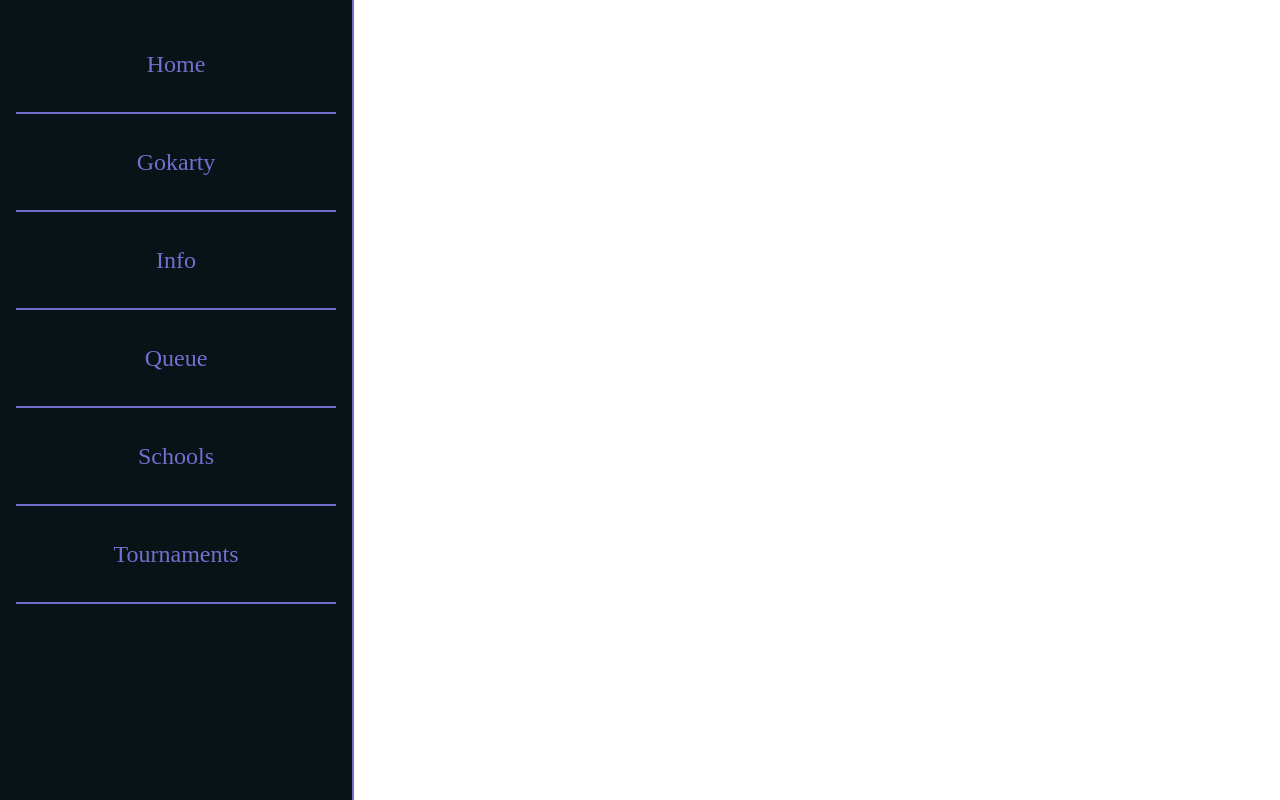
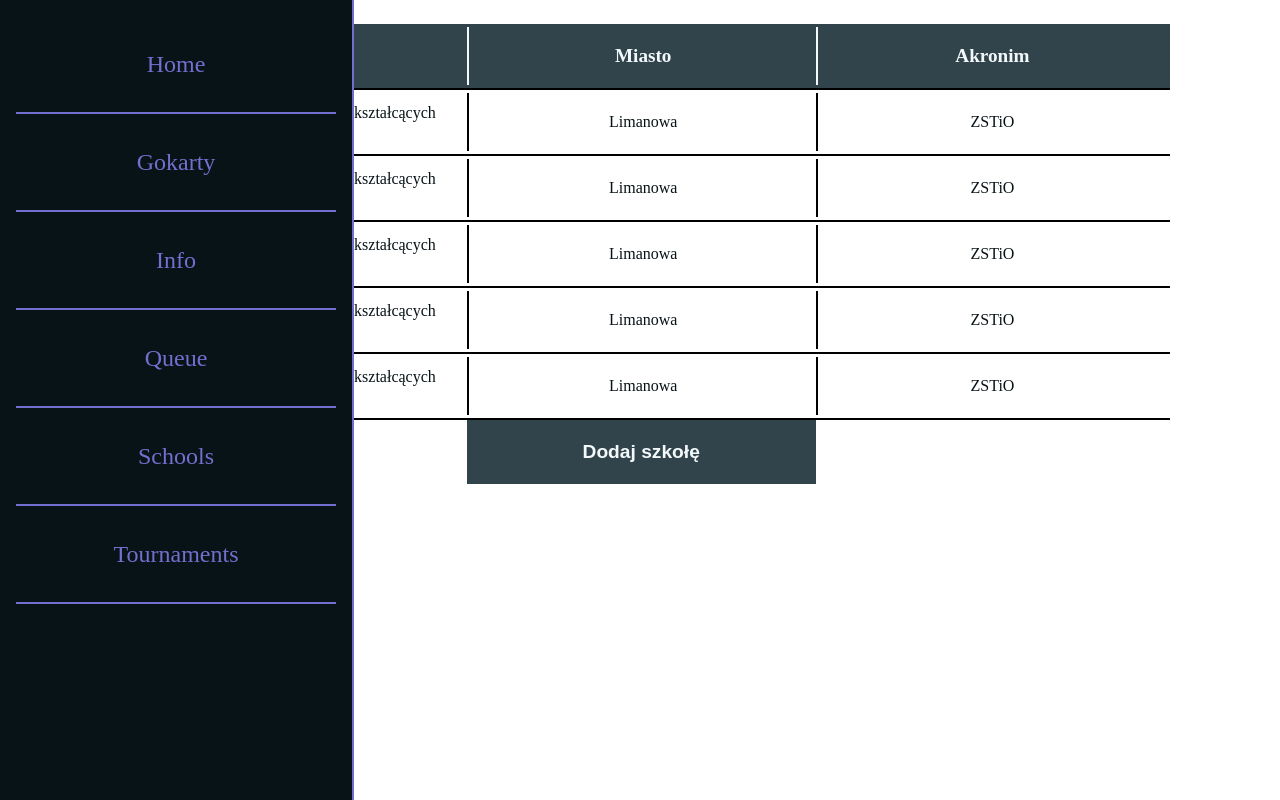
Before and after one commit to KacperekjhPrime/RacistMaster9000, a SvelteKit app: page /Dashboard/Schools in a window 1280 px wide. Built offline with nearby package versions, Linux system fonts and the light colour scheme.

Commit message:
Addedd simpliest and ugliest schools display - no logic

```diff
--- /dev/null
+++ b/src/lib/components/tables/SchoolsTable.svelte
@@ -0,0 +1,79 @@
+<script lang="ts">
+  import type { School } from "$lib/ts/models/models";
+
+  let { schools }: { schools: Array<School> } = $props();
+</script>
+
+<div class="table">
+  <div class="row">
+    <div class="cell">Nazwa szkoły</div>
+    <div class="cell">Miasto</div>
+    <div class="cell">Akronim</div>
+  </div>
+  {#each schools as school}
+    <div class="row">
+      <span class="cell">{school.name}</span>
+      <span class="cell">{school.city}</span>
+      <span class="cell">{school.acronym}</span>
+    </div>
+  {/each}
+  <div class="row">
+    <div class="cell"></div>
+    <button class="cell">Dodaj szkołę</button>
+    <div class="cell"></div>
+  </div>
+</div>
+
+<style>
+  .table {
+    width: 90%;
+    height: fit-content;
+    padding: 1rem;
+    display: flex;
+    flex-direction: column;
+  }
+  .row:first-child {
+    background-color: color-mix(in srgb, var(--text) 75%, lightblue 25%);
+  }
+  .row:first-child .cell,
+  .row:last-child .cell {
+    color: var(--background);
+    font-size: 1.2rem;
+    font-weight: bold;
+  }
+  .row:first-child .cell {
+    border-color: var(--background);
+  }
+  .row {
+    width: 100%;
+    height: 4rem;
+    display: grid;
+    grid-template-columns: 33% 33% 33%;
+    align-items: center;
+    justify-content: center;
+    border-bottom: 0.125rem solid black;
+  }
+  .cell:first-child {
+    border-left: none;
+  }
+  .cell {
+    border-left: 0.125rem solid black;
+    display: flex;
+    width: 100%;
+    height: 90%;
+    align-items: center;
+    justify-content: center;
+  }
+  .row:last-child .cell {
+    border: transparent;
+  }
+  .row:last-child button {
+    width: 100%;
+    height: 100%;
+    background-color: color-mix(in srgb, var(--text) 75%, lightblue 25%);
+    border: 0.125rem solid black;
+  }
+  .row:last-child {
+    border: none;
+  }
+</style>
--- a/src/routes/Dashboard/Schools/+page.svelte
+++ b/src/routes/Dashboard/Schools/+page.svelte
@@ -0,0 +1,30 @@
+<script lang="ts">
+  import SchoolsTable from "$lib/components/tables/SchoolsTable.svelte";
+  import type { School } from "$lib/ts/models/models";
+
+  let schools: Array<School> = [
+    {
+      name: "Zespół Szkół Technicznych i Ogólnokształcących Imienia Jana Pawła II",
+      city: "Limanowa",
+      acronym: "ZSTiO",
+    },{
+      name: "Zespół Szkół Technicznych i Ogólnokształcących Imienia Jana Pawła II",
+      city: "Limanowa",
+      acronym: "ZSTiO",
+    },{
+      name: "Zespół Szkół Technicznych i Ogólnokształcących Imienia Jana Pawła II",
+      city: "Limanowa",
+      acronym: "ZSTiO",
+    },{
+      name: "Zespół Szkół Technicznych i Ogólnokształcących Imienia Jana Pawła II",
+      city: "Limanowa",
+      acronym: "ZSTiO",
+    },{
+      name: "Zespół Szkół Technicznych i Ogólnokształcących Imienia Jana Pawła II",
+      city: "Limanowa",
+      acronym: "ZSTiO",
+    },
+  ];
+</script>
+
+<SchoolsTable {schools}></SchoolsTable>
```
